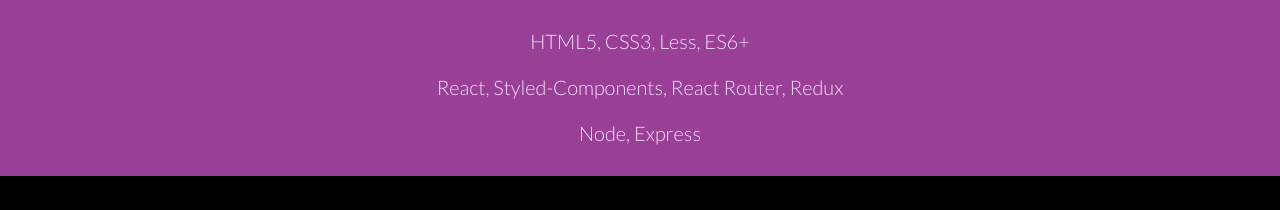
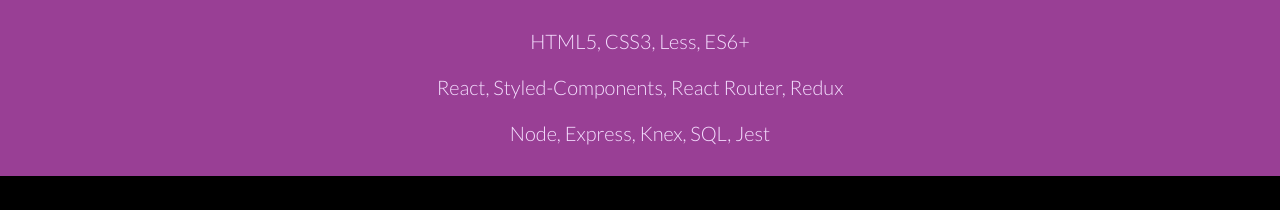
Before and after one commit to nanoblit/portfolio, a React (Create React App) app: page / in a window 1280 px wide. Shown: the part 1121-1331 px from the top of the page. Built offline with nearby package versions, Linux system fonts and the light colour scheme.

Commit message:
Update skills

```diff
--- a/src/components/Skills.tsx
+++ b/src/components/Skills.tsx
@@ -42,7 +42,7 @@
       <p>React, Styled-Components, React Router, Redux</p>
       <br />
       <br />
-      <p>Node, Express</p>
+      <p>Node, Express, Knex, SQL, Jest</p>
     </SkillsDiv>
   );
 };
```
